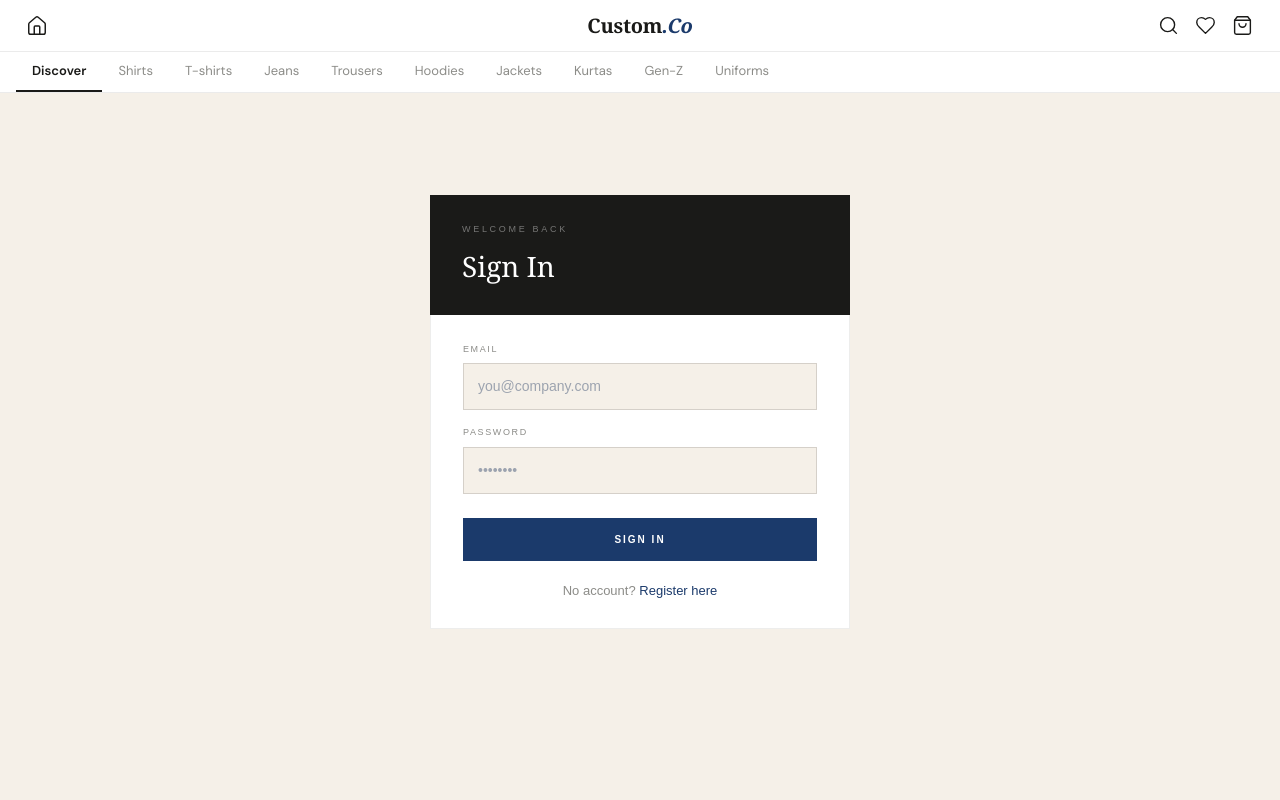
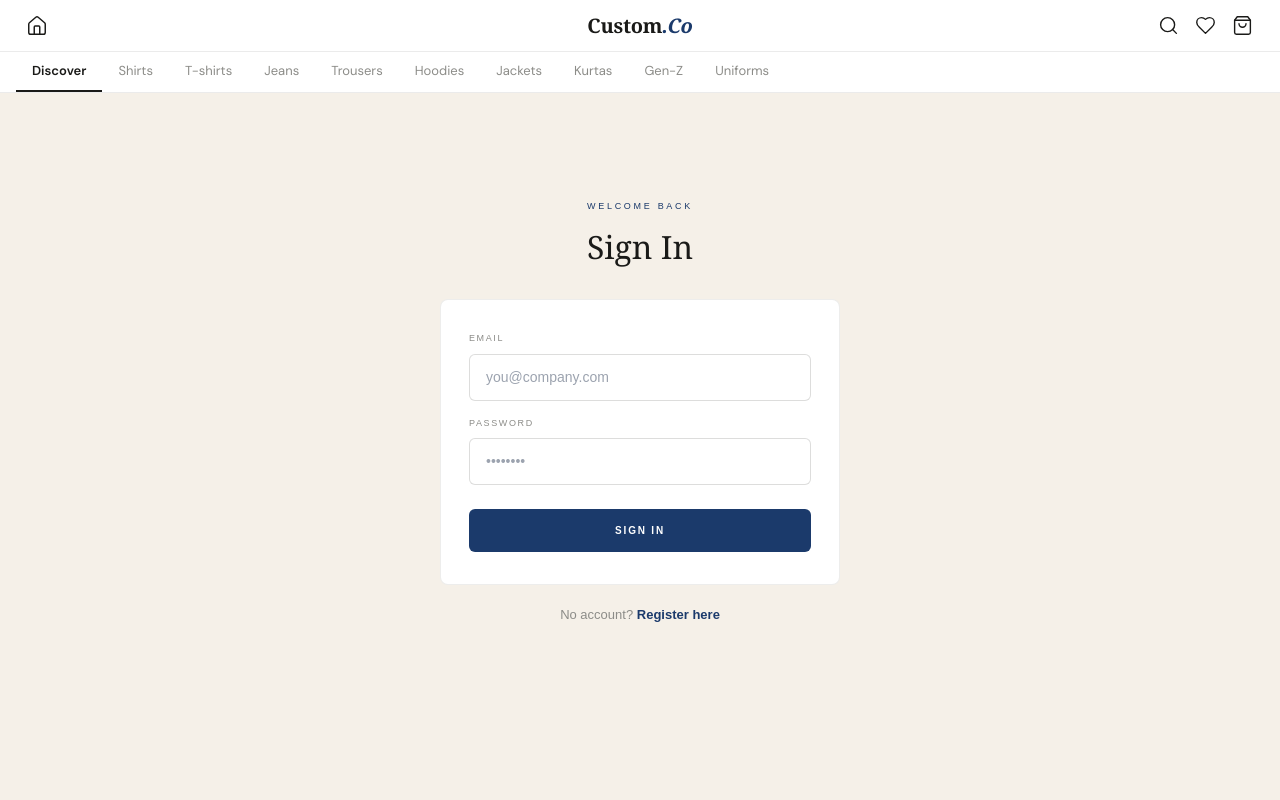
Before and after one commit to Simha153/customco-frontend, a React (Vite) app: page /login in a window 1280 px wide. Shown: the top 800 px of the page. Built offline with nearby package versions, Linux system fonts and the light colour scheme; no server answers; a web font is replaced by a local one.

Commit message:
fix: login page spacing, cart price mapping, order placement

```diff
--- a/src/pages/LoginPage.jsx
+++ b/src/pages/LoginPage.jsx
@@ -2,42 +2,74 @@ import { useState } from 'react'
 import { Link, useNavigate } from 'react-router-dom'
 import { useAuth } from '../context/AuthContext'
 import toast from 'react-hot-toast'
+
 export default function LoginPage() {
   const { login } = useAuth()
   const navigate = useNavigate()
   const [form, setForm] = useState({ email: '', password: '' })
   const [loading, setLoading] = useState(false)
+
   const handleSubmit = async (e) => {
-    e.preventDefault(); setLoading(true)
+    e.preventDefault()
+    setLoading(true)
     try {
-      const u = await login(form.email, form.password)
-      if (u?.role === 'ROLE_ADMIN') navigate('/admin')
-      else navigate('/products')
-    } catch(err) { toast.error(err.response?.data?.message || 'Login failed') }
-    finally { setLoading(false) }
+      await login(form)
+      navigate('/products')
+    } catch (err) {
+      toast.error(err.response?.data?.message || 'Login failed')
+    } finally {
+      setLoading(false)
+    }
   }
-  const inp = { width:'100%', background:'#F5F0E8', border:'1px solid rgba(28,28,24,0.15)', color:'#1A1A18', padding:'12px 14px', fontFamily:'sans-serif', fontSize:'14px', outline:'none', marginBottom:'16px' }
+
+  const C = '#1B3A6B'
+
+  const inputStyle = {
+    width: '100%', padding: '12px 16px',
+    border: '1px solid rgba(28,28,24,0.15)',
+    background: '#fff', color: '#1A1A18',
+    fontFamily: 'sans-serif', fontSize: '14px',
+    outline: 'none', transition: 'border-color 0.2s',
+    boxSizing: 'border-box', borderRadius: '6px'
+  }
+
   return (
-    <div style={{minHeight:'80vh',display:'flex',alignItems:'center',justifyContent:'center',background:'#F5F0E8',padding:'40px 20px'}}>
-      <div style={{width:'100%',maxWidth:'420px'}}>
-        <div style={{background:'#1A1A18',padding:'28px 32px'}}>
-          <p style={{fontFamily:'sans-serif',fontSize:'9px',letterSpacing:'0.3em',textTransform:'uppercase',color:'rgba(255,255,255,0.4)',marginBottom:'8px'}}>Welcome back</p>
-          <h1 style={{fontFamily:'Georgia,serif',fontSize:'28px',color:'#fff',fontWeight:400}}>Sign In</h1>
+    <div style={{ minHeight:'80vh', display:'flex', alignItems:'center', justifyContent:'center', padding:'24px 16px', background:'#F5F0E8' }}>
+      <div style={{ width:'100%', maxWidth:'400px' }}>
+        {/* Header */}
+        <div style={{ marginBottom:'28px', textAlign:'center' }}>
+          <p style={{ fontFamily:'sans-serif', fontSize:'9px', letterSpacing:'0.3em', textTransform:'uppercase', color:C, marginBottom:'10px' }}>Welcome back</p>
+          <h1 style={{ fontSize:'32px', color:'#1A1A18', fontWeight:400, fontFamily:'Georgia,serif' }}>Sign In</h1>
         </div>
-        <div style={{background:'#fff',border:'1px solid rgba(28,28,24,0.08)',borderTop:'none',padding:'28px 32px'}}>
+
+        {/* Card */}
+        <div style={{ background:'#fff', border:'0.5px solid rgba(28,28,24,0.08)', padding:'32px 28px', borderRadius:'8px' }}>
           <form onSubmit={handleSubmit}>
-            <label style={{fontFamily:'sans-serif',fontSize:'9px',letterSpacing:'0.18em',textTransform:'uppercase',color:'#8C8C88',display:'block',marginBottom:'7px'}}>Email</label>
-            <input type="email" required style={inp} placeholder="you@company.com" value={form.email} onChange={e=>setForm(p=>({...p,email:e.target.value}))} onFocus={e=>e.target.style.borderColor='#1B3A6B'} onBlur={e=>e.target.style.borderColor='rgba(28,28,24,0.15)'}/>
-            <label style={{fontFamily:'sans-serif',fontSize:'9px',letterSpacing:'0.18em',textTransform:'uppercase',color:'#8C8C88',display:'block',marginBottom:'7px'}}>Password</label>
-            <input type="password" required style={inp} placeholder="••••••••" value={form.password} onChange={e=>setForm(p=>({...p,password:e.target.value}))} onFocus={e=>e.target.style.borderColor='#1B3A6B'} onBlur={e=>e.target.style.borderColor='rgba(28,28,24,0.15)'}/>
-            <button type="submit" disabled={loading} style={{width:'100%',background:loading?'#8C8C88':'#1B3A6B',color:'#fff',border:'none',padding:'14px',fontFamily:'sans-serif',fontSize:'10px',letterSpacing:'0.2em',textTransform:'uppercase',fontWeight:700,cursor:loading?'default':'pointer',marginTop:'8px'}}>
-              {loading?'Signing in...':'Sign In'}
-            </button>
+            <div style={{ display:'flex', flexDirection:'column', gap:'16px' }}>
+              <div>
+                <label style={{ fontFamily:'sans-serif', fontSize:'9px', letterSpacing:'0.18em', textTransform:'uppercase', color:'#8C8C88', display:'block', marginBottom:'8px' }}>Email</label>
+                <input type="email" required style={inputStyle} placeholder="you@company.com"
+                  value={form.email} onChange={e => setForm(p => ({...p, email:e.target.value}))}
+                  onFocus={e => e.target.style.borderColor=C} onBlur={e => e.target.style.borderColor='rgba(28,28,24,0.15)'}/>
+              </div>
+              <div>
+                <label style={{ fontFamily:'sans-serif', fontSize:'9px', letterSpacing:'0.18em', textTransform:'uppercase', color:'#8C8C88', display:'block', marginBottom:'8px' }}>Password</label>
+                <input type="password" required style={inputStyle} placeholder="••••••••"
+                  value={form.password} onChange={e => setForm(p => ({...p, password:e.target.value}))}
+                  onFocus={e => e.target.style.borderColor=C} onBlur={e => e.target.style.borderColor='rgba(28,28,24,0.15)'}/>
+              </div>
+              <button type="submit" disabled={loading}
+                style={{ width:'100%', background:loading?'#8C8C88':C, color:'#fff', border:'none', padding:'14px', fontFamily:'sans-serif', fontSize:'10px', letterSpacing:'0.18em', textTransform:'uppercase', fontWeight:700, cursor:loading?'default':'pointer', marginTop:'8px', transition:'background 0.2s', borderRadius:'6px' }}>
+                {loading ? 'Signing in...' : 'Sign In'}
+              </button>
+            </div>
           </form>
-          <p style={{fontFamily:'sans-serif',fontSize:'13px',color:'#8C8C88',marginTop:'20px',textAlign:'center'}}>
-            No account? <Link to="/register" style={{color:'#1B3A6B',textDecoration:'none',fontWeight:500}}>Register here</Link>
-          </p>
         </div>
+
+        <p style={{ fontFamily:'sans-serif', fontSize:'13px', color:'#8C8C88', marginTop:'20px', textAlign:'center' }}>
+          No account?{' '}
+          <Link to="/register" style={{ color:C, textDecoration:'none', fontWeight:600 }}>Register here</Link>
+        </p>
       </div>
     </div>
   )
```
Also changed, not shown: src/pages/CartPage.jsx (+77 -73 lines).
